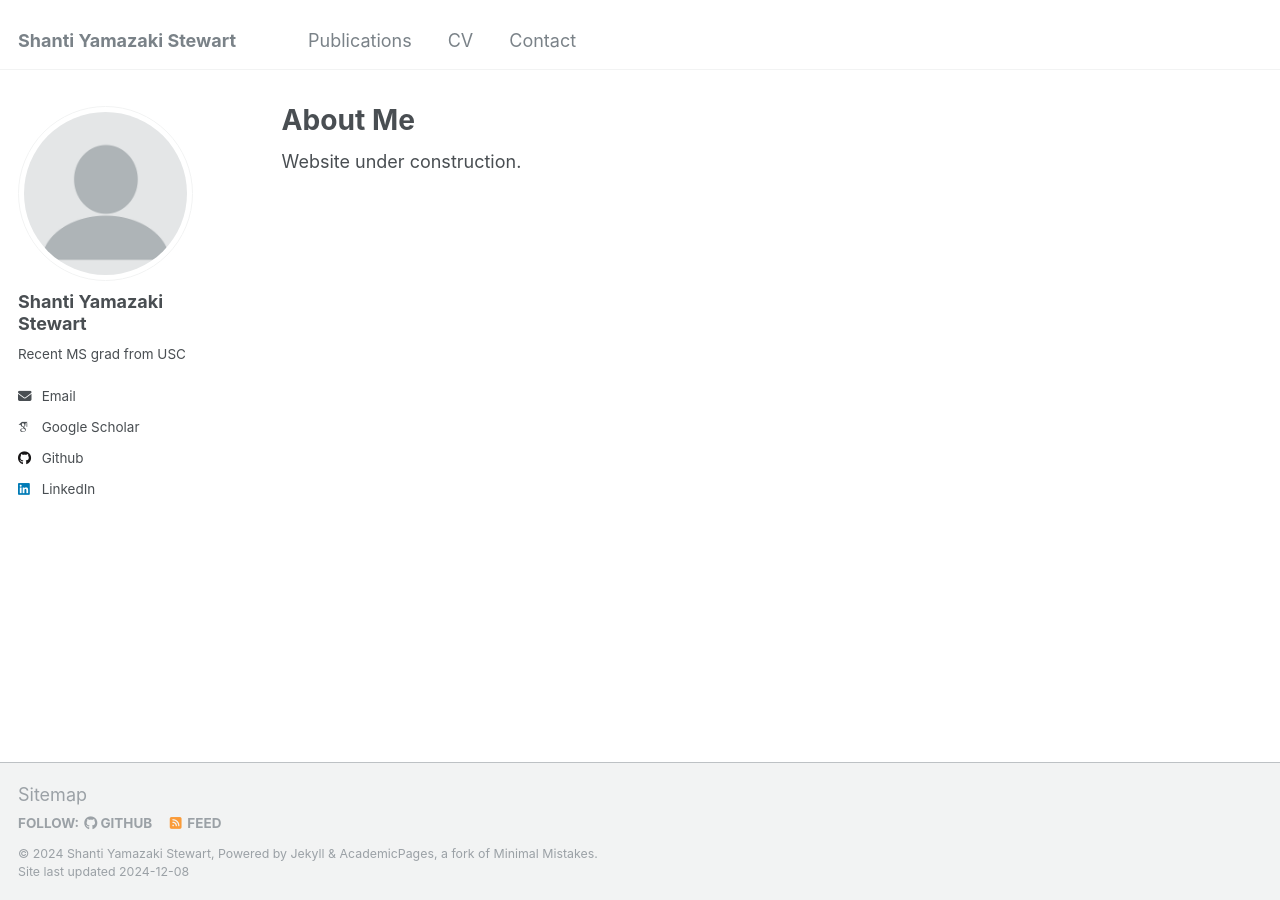
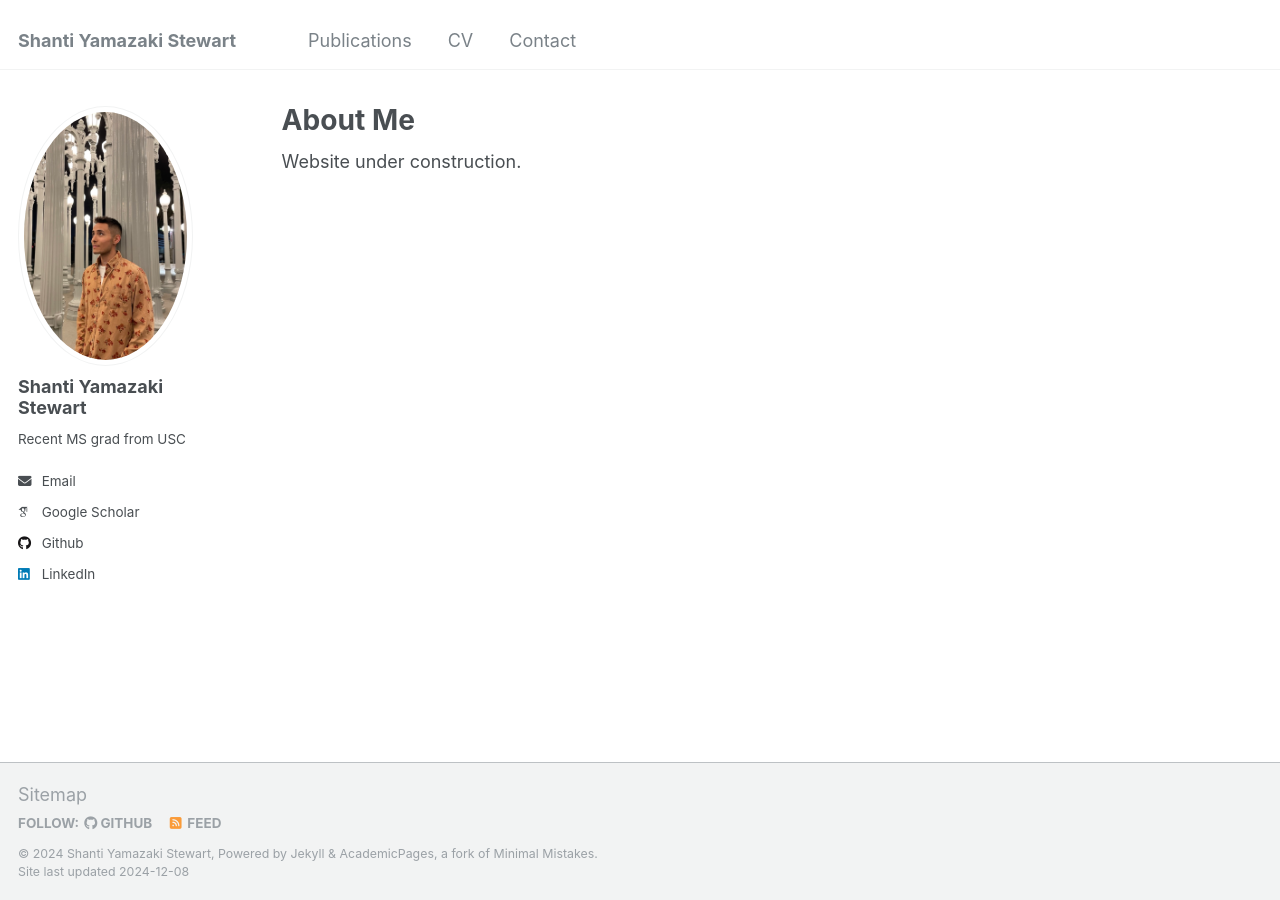
Before and after one commit to shantistewart/shantistewart.github.io, a Jekyll site: the page built from _pages/about.md, in a window 1280 px wide. Built offline with Jekyll 4.4.1, drawn with Linux system fonts in a browser that asks for light colours; some web fonts are replaced.

Commit message:
Added profile picture.

```diff
--- a/_config.yml
+++ b/_config.yml
@@ -21,7 +21,7 @@ repository               : "shantistewart.github.io"
 #               Additional customization can be done by editing /_includes/author-profile.html
 author:
   # Biographic information
-  avatar           : "profile.png"
+  avatar           : "la_profile_picture.jpeg"
   name             : "Shanti Yamazaki Stewart"
   pronouns         : # example: "she/her"
   bio              : "Recent MS grad from USC"
```
Also changed, not shown: images/la_profile_picture.jpeg (added).
